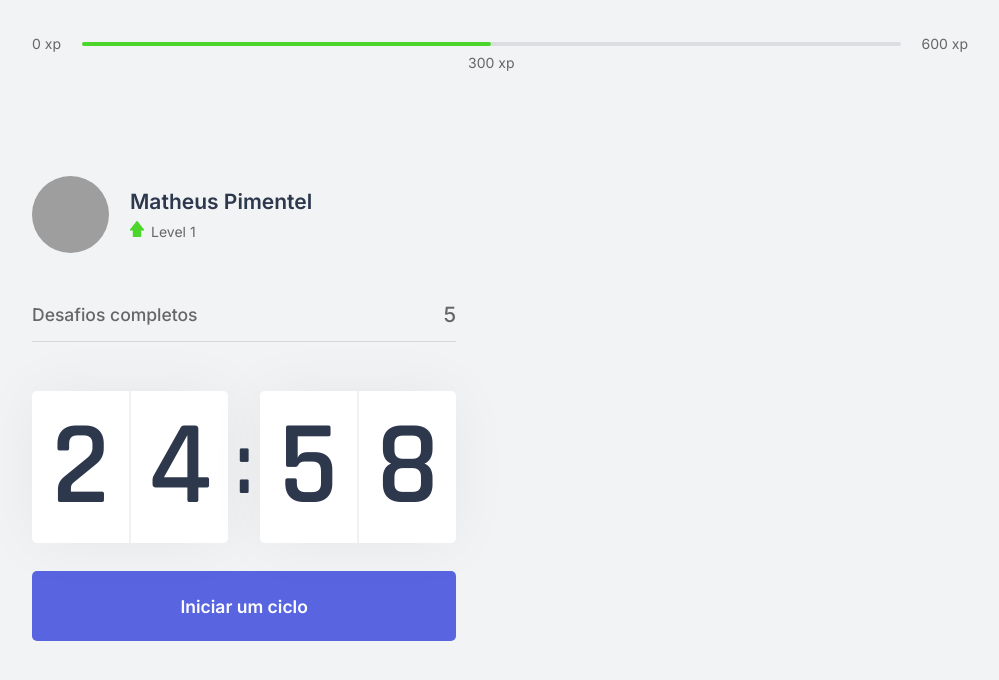
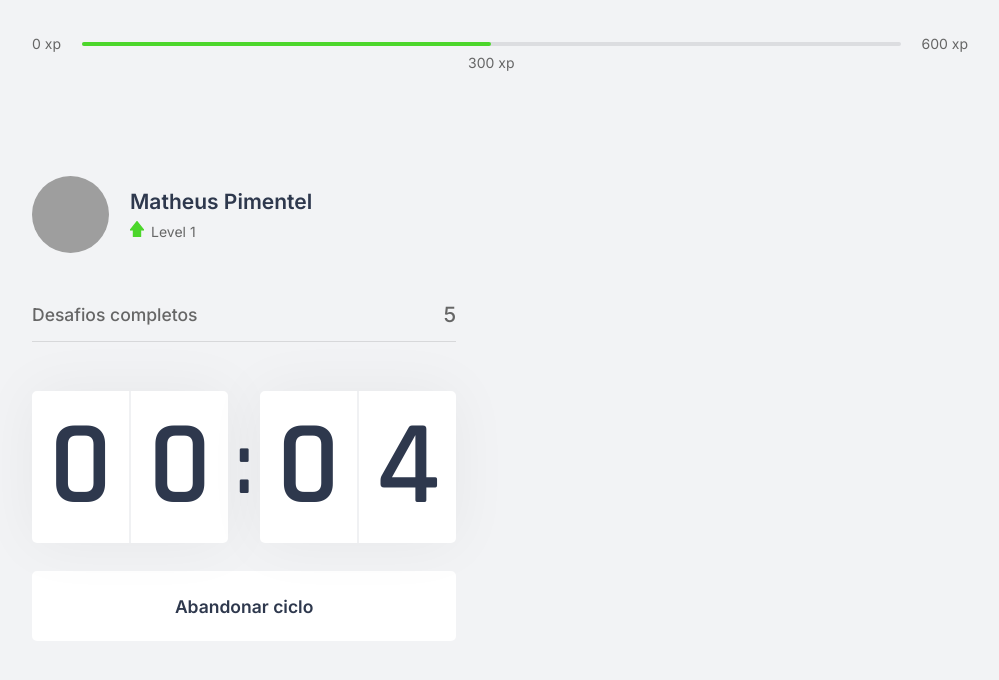
Before and after one commit to MatheusCPimentel/MoveIt, a Next.js app: page / in a window 1280 px wide. Both pictures are taken after a click on the button "Iniciar um ciclo". Shown: the top 680 px of the page, without its empty margins (140-1139 px from the left). Built offline with nearby package versions, Linux system fonts and the light colour scheme; grey boxes are pictures that could not be loaded.

Commit message:
Create the countdown buttons logic

```diff
--- a/src/components/Countdown.tsx
+++ b/src/components/Countdown.tsx
@@ -1,9 +1,12 @@
 import { useState, useEffect } from 'react';
 import styles from '../styles/components/Countdown.module.css';
 
+let countdownTimeout: NodeJS.Timeout;
+
 export function Countdown() {
-  const [time, setTime] = useState(25 * 60);
-  const [active, setActive] = useState(false);
+  const [time, setTime] = useState(0.10 * 60);
+  const [isActive, setIsActive] = useState(false);
+  const [hasFinished, setHasFinished] = useState(false);
 
   const minutes = Math.floor(time / 60);
   const seconds = time % 60;
@@ -12,16 +15,25 @@
   const [secondLeft, secondRight] = String(seconds).padStart(2, '0').split('');
 
   function startCountdown() {
-    setActive(true);
+    setIsActive(true);
+  }
+
+  function resetCountdown() {
+    clearTimeout(countdownTimeout);
+    setIsActive(false);
+    setTime(0.10 * 60);
   }
 
   useEffect(() => {
-    if (active && time > 0) {
-      setTimeout(() => {
+    if (isActive && time > 0) {
+      countdownTimeout = setTimeout(() => {
         setTime(time - 1);
       }, 1000)
+    } else if (isActive && time === 0) {
+      setHasFinished(true);
+      setIsActive(false);
     }
-  }, [active, time])
+  }, [isActive, time])
 
   return (
     <div>
@@ -37,6 +49,24 @@
         </div>
       </div>
 
+      {hasFinished ? (
+        <button
+          disabled
+          className={styles.countdownButton}
+        >
+          Ciclo encerrado
+        </button>
+      ) : (
+        <>
+          { isActive ? (
+            <button
+              type="button"
+              className={`${styles.countdownButton} ${styles.countdownButtonActive}`}
+              onClick={resetCountdown}
+            >
+              Abandonar ciclo
+            </button>
+          ) : (
             <button
               type="button"
               className={styles.countdownButton}
@@ -44,6 +74,9 @@
             >
               Iniciar um ciclo
             </button>
+          ) }
+        </>
+      )}
     </div>
   );
 }
--- a/src/styles/components/Countdown.module.css
+++ b/src/styles/components/Countdown.module.css
@@ -59,6 +59,22 @@
   transition: background-color 0.2s;
 }
 
-.countdownButton:hover {
+.countdownButton:not(:disabled):hover {
   background: var(--blue-dark);
 }
+
+.countdownButtonActive {
+  background: var(--white);
+  color: var(--title);
+}
+
+.countdownButtonActive:not(:disabled):hover {
+  background: var(--red);
+  color: var(--white);
+}
+
+.countdownButton:disabled {
+  background: var(--white);
+  color: var(--text);
+  cursor: not-allowed;
+}
```
Lines whose indentation alone changed are shown as unchanged.
